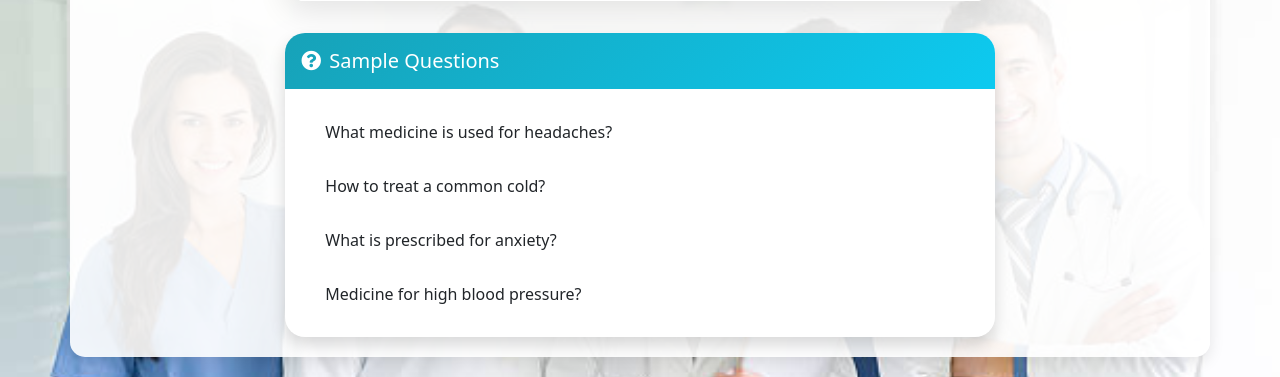
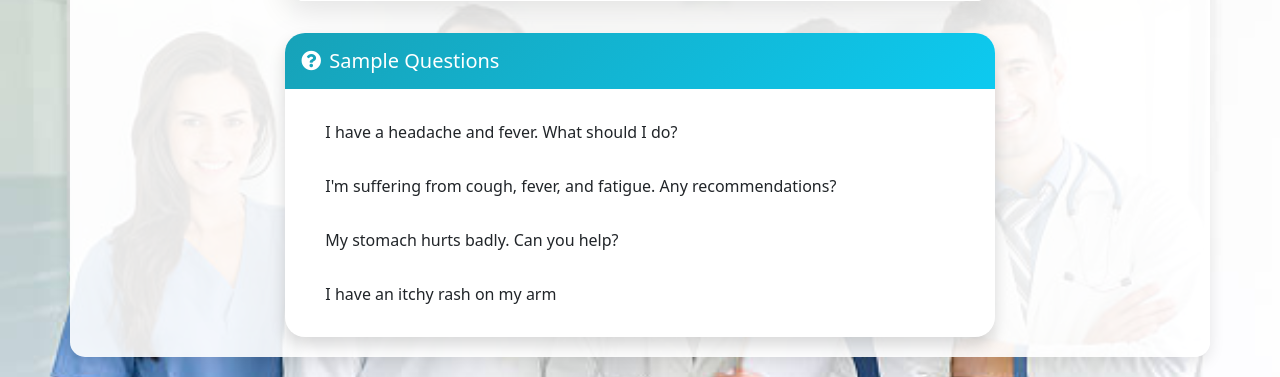
Before and after one commit to ms3108/AI-Medical-Navigator, a Flask app: page /chatbot in a window 1280 px wide. Shown: the part 983-1360 px from the top of the page. Run offline with Flask 3, Linux system fonts and the light colour scheme; the visitor is signed in with stand-in values (Sample User, id 1).

Commit message:
sample Qs fixed commit

```diff
--- a/templates/chatbot.html
+++ b/templates/chatbot.html
@@ -286,16 +286,16 @@
                 <div class="card-body">
                     <div class="list-group">
                         <div class="sample-question" onclick="useSampleQuestion(this)">
-                            What medicine is used for headaches?
+                           I have a headache and fever. What should I do?
                         </div>
                         <div class="sample-question" onclick="useSampleQuestion(this)">
-                            How to treat a common cold?
+                            I'm suffering from cough, fever, and fatigue. Any recommendations?
                         </div>
                         <div class="sample-question" onclick="useSampleQuestion(this)">
-                            What is prescribed for anxiety?
+                        My stomach hurts badly. Can you help?
                         </div>
                         <div class="sample-question" onclick="useSampleQuestion(this)">
-                            Medicine for high blood pressure?
+                            I have an itchy rash on my arm
                         </div>
                     </div>
                 </div>
```
